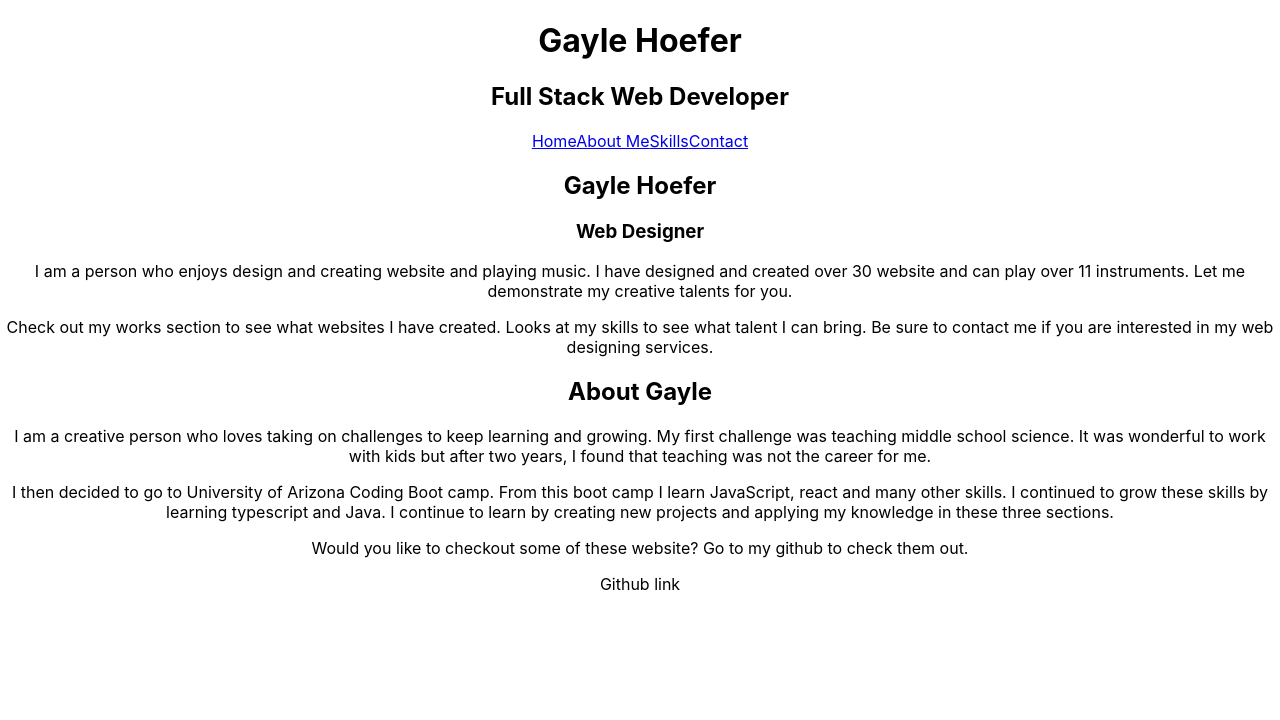
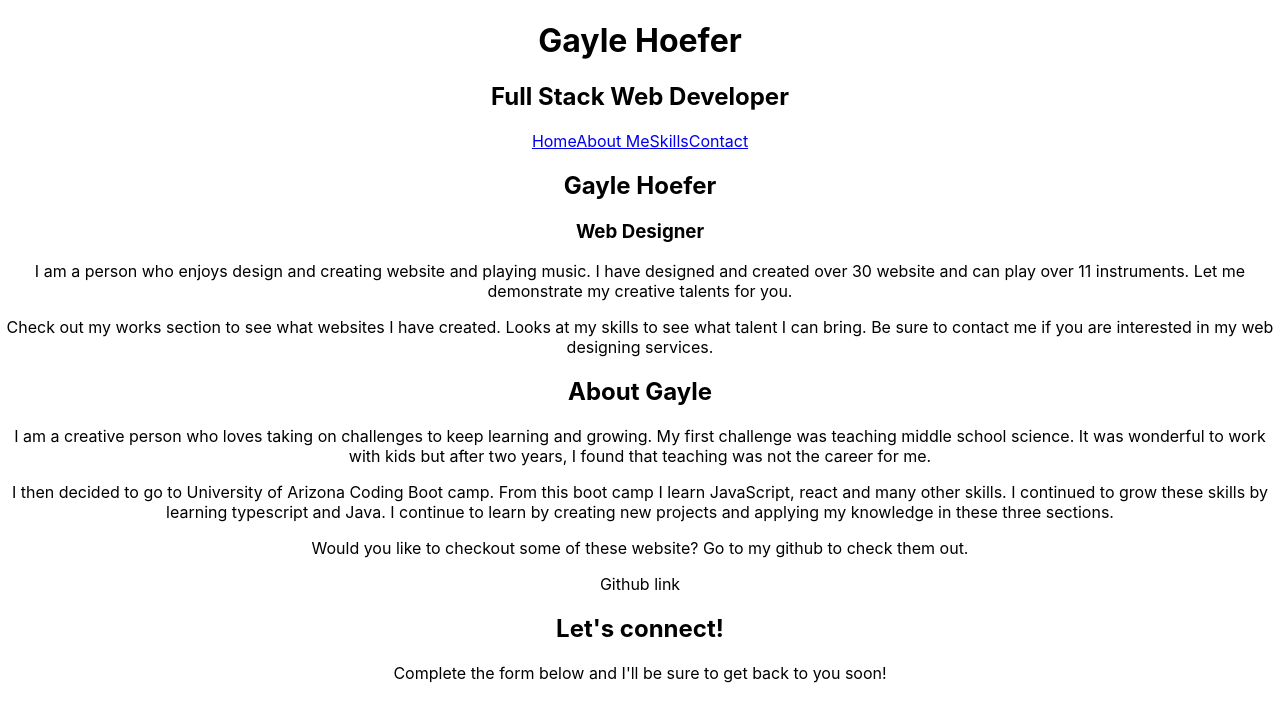
Before and after one commit to hoeferg/new-portfolio, a React (Create React App) app: page / in a window 1280 px wide. Shown: the top 720 px of the page. Built offline with nearby package versions, Linux system fonts and the light colour scheme.

Commit message:
Basic connect page created

```diff
--- a/src/App.js
+++ b/src/App.js
@@ -2,6 +2,7 @@ import './App.css';
 import Header from "./Header/Header.js"
 import Home from "./Home/Home.js"
 import About from "./AboutMe/About.js"
+import Contact from "./Contact/Contact.js"
 
 export default function App() {
   return (
@@ -9,6 +10,8 @@ export default function App() {
       <Header />
       <Home />
       <About />
+      <Contact />
+
     </div>
   );
 }
--- a/src/Contact/Contact.js
+++ b/src/Contact/Contact.js
@@ -3,7 +3,8 @@ import React from "react";
 export default function Contact() {
     return (
         <>
-
+            <h2> Let's connect! </h2>
+            <p> Complete the form below and I'll be sure to get back to you soon!</p>
         </>
     )
 }
```
